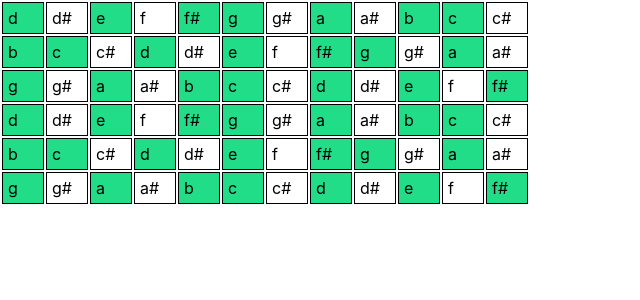
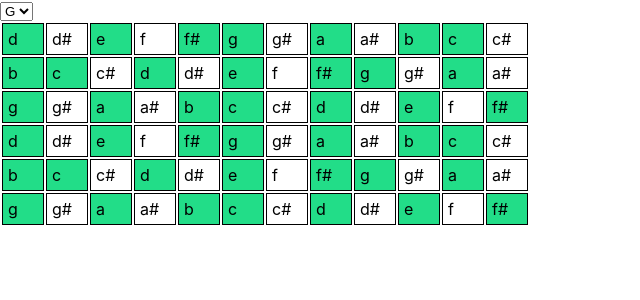
Before and after one commit to nmorse/fret, a React (Create React App) app: page / in a window 1280 px wide. Shown: the top 300 px of the page, without its empty margins (0-640 px from the left). Built offline with nearby package versions, Linux system fonts and the light colour scheme.

Commit message:
select a key

```diff
--- a/src/App.js
+++ b/src/App.js
@@ -1,10 +1,11 @@
-import React from "react";
+import React, { useState } from "react";
 // import { ReactDOM } from "react-dom";
 import "./App.css";
+import Selector from "./Selector";
 
 function Fret({ note, hilight }) {
   const style = () => ({
-    "background-color": (hilight ? "#22DD88" : "#FFFFFF")
+    backgroundColor: (hilight ? "#22DD88" : "#FFFFFF")
   });
   return (
     <td className="fret" style={style()} >
@@ -21,7 +22,7 @@ function String({ open_string_i, index, hilightScale }) {
     const notes = ['c ', 'c#', 'd ', 'd#', 'e ', 'f ', 'f#', 'g ', 'g#', 'a ', 'a#', 'b '];
     return notes[ref_i];
   };
-  const hilight = ind => {
+  const hilight = (ind) => {
     const scales = [[0, 2, 4, 5, 7, 9, 11], [0, 2, 3, 5, 7, 9, 11], [0, 4, 7, 9]]
     const i = (ind + open_string_i + hilightScale[0] + 5) % 12;
     const s = scales[hilightScale[1]];
@@ -37,16 +38,33 @@ function String({ open_string_i, index, hilightScale }) {
 
 
 function App() {
+  const [state, setState] = useState([0, 0]);
 
   //    const inst = {"strings":["G", "B", "D", "g", "b", "d"]};
   const inst2 = { "strings": [7, 11, 2, 7, 11, 2] };
   //const [pl] = useState([
   //    "this", "is", "a"  // , ["list", "of", "words"]
   //]);
+  const keyTranslation = {
+    "G": [0, 0],
+    "A": [-2, 0],
+    "B": [-3, 0],
+    "C": [-5, 0],
+    "D": [-7, 0]
+  };
+
+  const keys = ['G', 'A', 'B', 'C', 'D'];
+
+  const setScale = (v) => {
+    //setState(v);
+    console.log(v);
+    setState(keyTranslation[v]);
+  };
+
 
   return (
     <div className="app">
-      {/* <ScaleSelector onSelection={setScale} />  */}
+      <Selector list={keys} onSelected={setScale} />
       <table>
         <tbody>
           {inst2.strings.reverse().map((s_i, index) => (
@@ -54,7 +72,7 @@ function App() {
               key={index} id={index}
               index={index}
               open_string_i={s_i}
-              hilightScale={[(0 * -1), 0]}
+              hilightScale={state}
             />
           ))}
         </tbody>
--- /dev/null
+++ b/src/Selector.js
@@ -0,0 +1,54 @@
+import React, { useState } from "react"
+
+function Selector({ list, onSelected }) {
+    const [value, setState] = useState('G');
+    const onChange = (e) => {
+        e.preventDefault();
+        setState(e.target.value);
+        onSelected(e.target.value);
+    };
+    return (
+        <select value={value} onChange={onChange}>
+            {list.map((val) => (
+                <option value={val} >{val}
+                </option>))}
+        </select>
+    );
+}
+export default Selector;
+
+// class FlavSelector extends React.Component {
+//     constructor(props) {
+//       super(props);
+//       this.state = {value: 'coconut'};
+
+//       this.handleChange = this.handleChange.bind(this);
+//       this.handleSubmit = this.handleSubmit.bind(this);
+//     }
+
+//     handleChange(event) {
+//       this.setState({value: event.target.value});
+//     }
+
+//     handleSubmit(event) {
+//       alert('Your favorite flavor is: ' + this.state.value);
+//       event.preventDefault();
+//     }
+
+//     render() {
+//       return (
+//         <form onSubmit={this.handleSubmit}>
+//           <label>
+//             Pick your favorite flavor:
+//             <select value={this.state.value} onChange={this.handleChange}>
+//               <option value="grapefruit">Grapefruit</option>
+//               <option value="lime">Lime</option>
+//               <option value="coconut">Coconut</option>
+//               <option value="mango">Mango</option>
+//             </select>
+//           </label>
+//           <input type="submit" value="Submit" />
+//         </form>
+//       );
+//     }
+//   }
```
